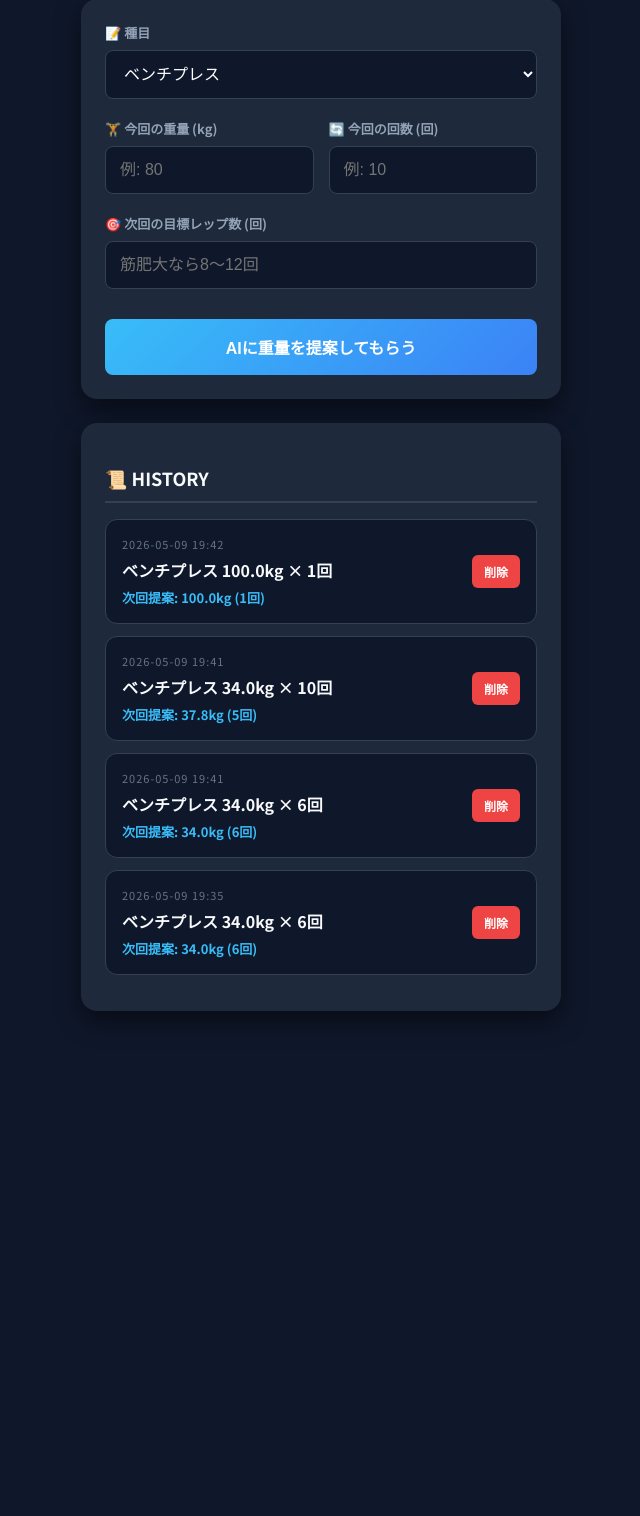
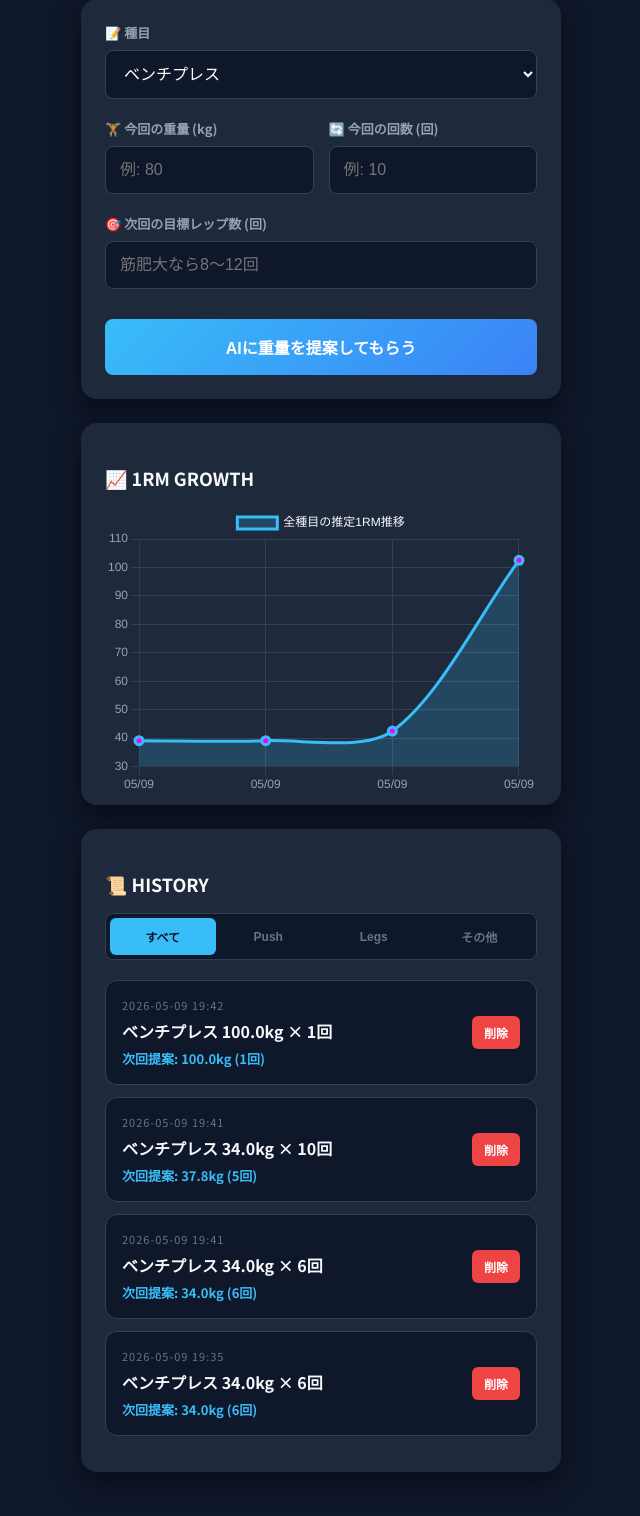
Before and after one commit to somahonoki1-collab/web-app, a Flask app: page / in a window 1280 px wide. Shown: the part 117-1633 px from the top of the page, without its empty margins (319-959 px from the left). Before the commit the page ends 1136 px from the top, so only its background shows below. Run offline with Flask 3, Linux system fonts and the light colour scheme.

Commit message:
成長グラフ作成

```diff
--- a/templates/index.html
+++ b/templates/index.html
@@ -4,134 +4,47 @@
     <meta charset="UTF-8">
     <meta name="viewport" content="width=device-width, initial-scale=1.0">
     <title>Workout Tracker Pro</title>
-    <!-- Google Fontsからモダンなゴシック体を読み込み -->
     <link href="https://fonts.googleapis.com/css2?family=Noto+Sans+JP:wght@400;700;900&display=swap" rel="stylesheet">
+
+    <!-- 🌟 新しく追加：Chart.jsの読み込み -->
+    <script src="https://cdn.jsdelivr.net/npm/chart.js"></script>
+
     <style>
-        /* 1. ベース設定（ダークモード） */
-        body {
-            font-family: 'Noto Sans JP', sans-serif;
-            background-color: #0f172a; /* 深いネイビーブラック */
-            color: #f8fafc; /* 真っ白ではなく少し柔らかい白 */
-            margin: 0;
-            padding: 20px;
-            display: flex;
-            justify-content: center;
-        }
-        .container {
-            max-width: 480px;
-            width: 100%;
-        }
+        body { font-family: 'Noto Sans JP', sans-serif; background-color: #0f172a; color: #f8fafc; margin: 0; padding: 20px; display: flex; justify-content: center; }
+        .container { max-width: 480px; width: 100%; }
 
-        /* 2. ヘッダー部分 */
         .app-header { text-align: center; margin-bottom: 30px; }
-        .app-title {
-            font-size: 32px;
-            font-weight: 900;
-            margin: 0;
-            /* タイトルにグラデーションをかけてサイバー感を出す */
-            background: linear-gradient(135deg, #00dbde 0%, #fc00ff 100%);
-            -webkit-background-clip: text;
-            -webkit-text-fill-color: transparent;
-        }
+        .app-title { font-size: 32px; font-weight: 900; margin: 0; background: linear-gradient(135deg, #00dbde 0%, #fc00ff 100%); -webkit-background-clip: text; -webkit-text-fill-color: transparent; }
         .app-subtitle { color: #94a3b8; font-size: 14px; font-weight: 700; letter-spacing: 2px;}
 
-        /* 3. カード型のデザイン（入力フォームなど） */
-        .card {
-            background: #1e293b; /* 背景より一段明るい色 */
-            border-radius: 16px;
-            padding: 24px;
-            box-shadow: 0 10px 25px rgba(0,0,0,0.5);
-            margin-bottom: 24px;
-        }
+        .card { background: #1e293b; border-radius: 16px; padding: 24px; box-shadow: 0 10px 25px rgba(0,0,0,0.5); margin-bottom: 24px; }
 
-        /* 4. 入力フォームの装飾 */
         .form-group { margin-bottom: 20px; text-align: left; }
         label { display: block; font-size: 13px; font-weight: 700; margin-bottom: 8px; color: #94a3b8; }
-        input, select {
-            width: 100%;
-            padding: 14px;
-            border-radius: 8px;
-            border: 1px solid #334155;
-            background: #0f172a;
-            color: #fff;
-            font-size: 16px;
-            box-sizing: border-box;
-            transition: all 0.3s ease;
-        }
-        /* クリック（フォーカス）した時に光るエフェクト */
-        input:focus, select:focus {
-            outline: none;
-            border-color: #38bdf8;
-            box-shadow: 0 0 0 3px rgba(56, 189, 248, 0.2);
-        }
+        input, select { width: 100%; padding: 14px; border-radius: 8px; border: 1px solid #334155; background: #0f172a; color: #fff; font-size: 16px; box-sizing: border-box; transition: all 0.3s ease; }
+        input:focus, select:focus { outline: none; border-color: #38bdf8; box-shadow: 0 0 0 3px rgba(56, 189, 248, 0.2); }
 
-        /* 5. 送信ボタン */
-        .btn-primary {
-            width: 100%;
-            padding: 16px;
-            border: none;
-            border-radius: 8px;
-            background: linear-gradient(135deg, #38bdf8, #3b82f6);
-            color: white;
-            font-size: 16px;
-            font-weight: 700;
-            cursor: pointer;
-            transition: transform 0.2s, box-shadow 0.2s;
-            margin-top: 10px;
-        }
-        .btn-primary:hover {
-            transform: translateY(-2px); /* マウスを乗せると少し浮く */
-            box-shadow: 0 8px 20px rgba(59, 130, 246, 0.4);
-        }
+        .btn-primary { width: 100%; padding: 16px; border: none; border-radius: 8px; background: linear-gradient(135deg, #38bdf8, #3b82f6); color: white; font-size: 16px; font-weight: 700; cursor: pointer; transition: transform 0.2s, box-shadow 0.2s; margin-top: 10px; }
+        .btn-primary:hover { transform: translateY(-2px); box-shadow: 0 8px 20px rgba(59, 130, 246, 0.4); }
 
-        /* 6. AI提案結果のボックス */
-        .result-box {
-            background: rgba(56, 189, 248, 0.1);
-            border-left: 4px solid #38bdf8;
-            padding: 16px;
-            border-radius: 8px;
-            margin-top: 24px;
-            text-align: left;
-        }
+        .result-box { background: rgba(56, 189, 248, 0.1); border-left: 4px solid #38bdf8; padding: 16px; border-radius: 8px; margin-top: 24px; text-align: left; }
         .result-1rm { color: #94a3b8; font-size: 13px; margin: 0 0 8px 0; }
         .result-target { color: #38bdf8; font-size: 20px; font-weight: 700; margin: 0; }
 
-        /* 7. 履歴リスト */
-        .history-title {
-            font-size: 18px;
-            color: #f8fafc;
-            border-bottom: 2px solid #334155;
-            padding-bottom: 10px;
-            margin-bottom: 16px;
-            text-align: left;
-        }
-        .log-item {
-            background: #0f172a;
-            border: 1px solid #334155;
-            padding: 16px;
-            border-radius: 12px;
-            margin-bottom: 12px;
-            display: flex;
-            justify-content: space-between;
-            align-items: center;
-        }
+        .history-title { font-size: 18px; color: #f8fafc; margin-bottom: 16px; text-align: left; }
+
+        .tab-bar { display: flex; background: #0f172a; border-radius: 8px; padding: 4px; margin-bottom: 20px; border: 1px solid #334155; }
+        .tab-btn { flex: 1; background: transparent; color: #64748b; border: none; padding: 10px 0; font-size: 12px; font-weight: bold; border-radius: 6px; cursor: pointer; transition: all 0.2s; }
+        .tab-btn.active { background: #38bdf8; color: #0f172a; }
+        .tab-btn:hover:not(.active) { color: #f8fafc; }
+
+        .log-item { background: #0f172a; border: 1px solid #334155; padding: 16px; border-radius: 12px; margin-bottom: 12px; display: flex; justify-content: space-between; align-items: center; transition: all 0.3s; }
         .log-info { flex: 1; text-align: left; }
         .log-date { font-size: 11px; color: #64748b; margin-bottom: 6px; letter-spacing: 1px; }
         .log-main { font-size: 16px; font-weight: bold; margin-bottom: 6px; color: #f8fafc; }
         .log-sub { font-size: 13px; color: #38bdf8; font-weight: 700; }
 
-        /* 削除ボタン */
-        .btn-delete {
-            background: #ef4444;
-            color: white;
-            border: none;
-            border-radius: 6px;
-            padding: 8px 12px;
-            cursor: pointer;
-            font-size: 12px;
-            font-weight: bold;
-            transition: background 0.2s;
-        }
+        .btn-delete { background: #ef4444; color: white; border: none; border-radius: 6px; padding: 8px 12px; cursor: pointer; font-size: 12px; font-weight: bold; transition: background 0.2s; }
         .btn-delete:hover { background: #dc2626; }
         .empty-msg { color: #64748b; font-size: 14px; text-align: center; margin-top: 30px; }
     </style>
@@ -144,7 +57,6 @@
             <div class="app-subtitle">WORKOUT TRACKER PRO</div>
         </div>
 
-        <!-- 入力エリアのカード -->
         <div class="card">
             <form method="POST" action="/">
                 <div class="form-group">
@@ -175,7 +87,6 @@
                 <button type="submit" class="btn-primary">AIに重量を提案してもらう</button>
             </form>
 
-            <!-- 結果表示エリア -->
             {% if max_w %}
             <div class="result-box">
                 <p class="result-1rm">現在の推定1RM: {{ max_w }} kg</p>
@@ -184,14 +95,27 @@
             {% endif %}
         </div>
 
-        <!-- 履歴エリアのカード -->
+        <!-- 🌟 新しく追加：グラフ描画用のカード -->
+        <div class="card" style="padding-bottom: 10px;">
+            <h3 class="history-title">📈 1RM GROWTH</h3>
+            <!-- ここにChart.jsがグラフを描画します -->
+            <canvas id="growthChart" height="200"></canvas>
+        </div>
+
         <div class="card">
             <h3 class="history-title">📜 HISTORY</h3>
 
             {% if logs %}
-                <div style="padding: 0;">
+                <div class="tab-bar">
+                    <button class="tab-btn active" onclick="filterLogs('すべて', this)">すべて</button>
+                    <button class="tab-btn" onclick="filterLogs('ベンチプレス', this)">Push</button>
+                    <button class="tab-btn" onclick="filterLogs('スクワット', this)">Legs</button>
+                    <button class="tab-btn" onclick="filterLogs('その他', this)">その他</button>
+                </div>
+
+                <div style="padding: 0;" id="log-container">
                     {% for log in logs %}
-                    <div class="log-item">
+                    <div class="log-item" data-lift="{{ log.lift_type }}">
                         <div class="log-info">
                             <div class="log-date">{{ log.date.strftime('%Y-%m-%d %H:%M') }}</div>
                             <div class="log-main">{{ log.lift_type }} {{ log.weight }}kg × {{ log.reps }}回</div>
@@ -207,7 +131,98 @@
                 <p class="empty-msg">まだ記録がありません。<br>今日のトレーニングを記録しましょう！</p>
             {% endif %}
         </div>
+    </div>
 
-    </div>
+    <script>
+        // --- 🌟 グラフ描画のロジック ---
+        let myChart = null; // 現在のグラフを記憶しておく変数
+
+        function drawChart(targetLift) {
+            // Python(Jinja)の履歴データを、JavaScriptの配列に変換！
+            // グラフは「左から右（古い順）」にしたいので .reverse() で順番をひっくり返します
+            const rawData = [
+                {% for log in logs %}
+                { date: "{{ log.date.strftime('%m/%d') }}", lift: "{{ log.lift_type }}", rm: {{ log.one_rm }} },
+                {% endfor %}
+            ].reverse();
+
+            // 選択された種目だけにデータを絞り込む
+            let filteredData = rawData;
+            if (targetLift !== 'すべて') {
+                filteredData = rawData.filter(item => item.lift === targetLift);
+            }
+
+            // X軸（日付）とY軸（1RMの重量）のデータだけを抽出
+            const labels = filteredData.map(item => item.date);
+            const dataPoints = filteredData.map(item => item.rm);
+
+            // 古いグラフが残っていたら一旦消す
+            if (myChart) {
+                myChart.destroy();
+            }
+
+            // 新しいグラフを描画！
+            const ctx = document.getElementById('growthChart').getContext('2d');
+            myChart = new Chart(ctx, {
+                type: 'line', // 折れ線グラフ
+                data: {
+                    labels: labels,
+                    datasets: [{
+                        label: targetLift === 'すべて' ? '全種目の推定1RM推移' : `${targetLift} 推定1RM (kg)`,
+                        data: dataPoints,
+                        borderColor: '#38bdf8', // 線の色（サイバーブルー）
+                        backgroundColor: 'rgba(56, 189, 248, 0.2)', // グラフの下の塗りつぶし色
+                        borderWidth: 3,
+                        tension: 0.3, // 0.3にするとカクカクせず、なめらかな曲線になります
+                        pointBackgroundColor: '#fc00ff', // 点の色（ネオンピンク）
+                        pointRadius: 4,
+                        fill: true
+                    }]
+                },
+                options: {
+                    responsive: true,
+                    plugins: {
+                        legend: { labels: { color: '#f8fafc' } }
+                    },
+                    scales: {
+                        x: { ticks: { color: '#94a3b8' }, grid: { color: '#334155' } },
+                        y: { ticks: { color: '#94a3b8' }, grid: { color: '#334155' } }
+                    }
+                }
+            });
+        }
+
+        // ページを開いた瞬間に「すべて」のグラフを描く
+        window.onload = function() {
+            {% if logs %}
+            drawChart('すべて');
+            {% endif %}
+        };
+
+        // --- 前回作ったタブ切り替えロジック（グラフ更新も追加！） ---
+        function filterLogs(targetLift, clickedButton) {
+            // 1. タブの色を切り替える
+            const allButtons = document.querySelectorAll('.tab-btn');
+            for (let i = 0; i < allButtons.length; i++) {
+                allButtons[i].classList.remove('active');
+            }
+            clickedButton.classList.add('active');
+
+            // 2. 履歴リストを絞り込む
+            const allLogs = document.querySelectorAll('.log-item');
+            for (let i = 0; i < allLogs.length; i++) {
+                const item = allLogs[i];
+                const itemLift = item.getAttribute('data-lift');
+                if (targetLift === 'すべて' || itemLift === targetLift) {
+                    item.style.display = 'flex';
+                } else {
+                    item.style.display = 'none';
+                }
+            }
+
+            // 🌟 3. グラフも選択した種目に書き換える！
+            drawChart(targetLift);
+        }
+    </script>
 </body>
 </html>
```
Also changed, not shown: instance/training.db.
